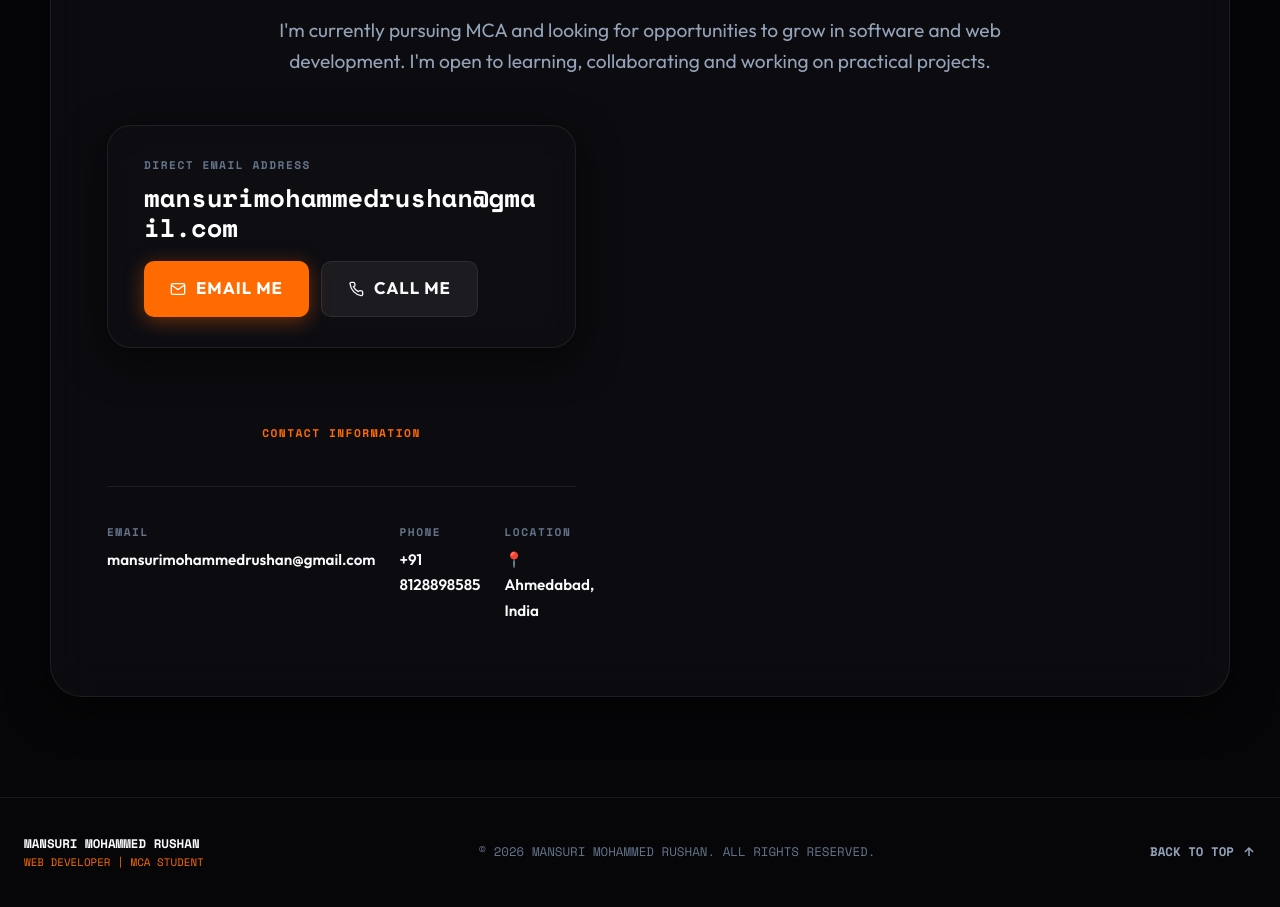
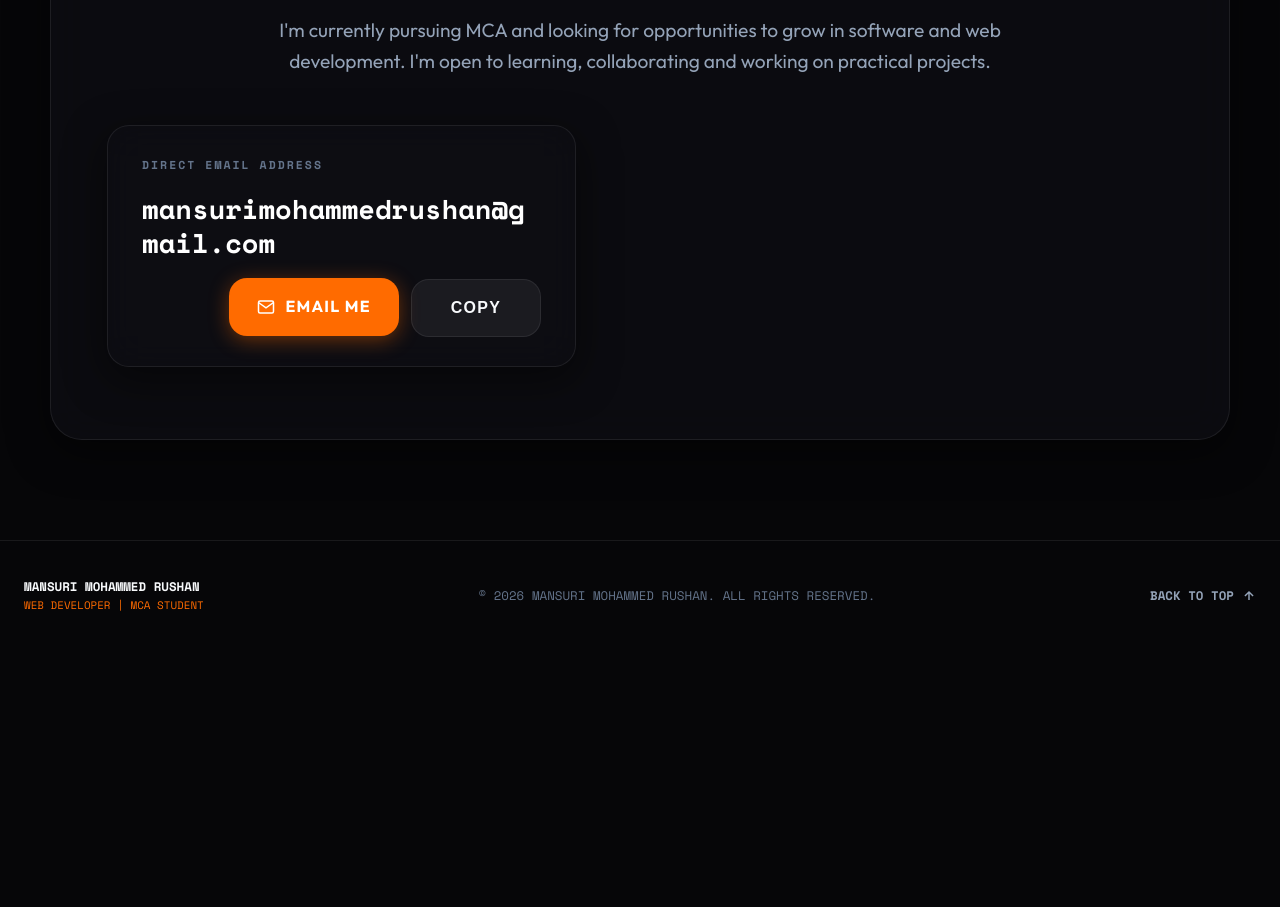
Before and after one commit to rushan246/rushan, a website built with Vite: page index.html in a window 1280 px wide. Shown: the part 4187-5094 px from the top of the page. After the commit the page ends 4837 px from the top, so only its background shows below. Built offline with nearby package versions, Linux system fonts and the light colour scheme.

Commit message:
Match contact section to mockup layout

```diff
--- a/index.html
+++ b/index.html
@@ -396,46 +396,22 @@
 
           <div class="contact-layout">
             <div class="contact-info-panel">
-              <!-- Email Box with Real Mailto Action Button -->
               <div class="email-box glass-card">
                 <span class="email-label">DIRECT EMAIL ADDRESS</span>
                 <div class="email-row">
                   <span id="email-address" class="email-text">mansurimohammedrushan@gmail.com</span>
                   <div class="email-actions-group">
-                    <a href="mailto:mansurimohammedrushan@gmail.com" class="btn btn-primary btn-sm">
-                      <svg width="16" height="16" viewBox="0 0 24 24" fill="none" stroke="currentColor" stroke-width="2">
+                    <a href="mailto:mansurimohammedrushan@gmail.com" class="btn btn-primary email-btn">
+                      <svg width="18" height="18" viewBox="0 0 24 24" fill="none" stroke="currentColor" stroke-width="2">
                         <path d="M4 4h16c1.1 0 2 .9 2 2v12c0 1.1-.9 2-2 2H4c-1.1 0-2-.9-2-2V6c0-1.1.9-2 2-2z"/>
                         <polyline points="22,6 12,13 2,6"/>
                       </svg>
                       <span>EMAIL ME</span>
                     </a>
-                    <a href="tel:+918128898585" class="btn btn-secondary btn-sm">
-                      <svg width="16" height="16" viewBox="0 0 24 24" fill="none" stroke="currentColor" stroke-width="2">
-                        <path d="M22 16.92v3a2 2 0 0 1-2.18 2A19.86 19.86 0 0 1 3.08 4.18 2 2 0 0 1 5.06 2h3a2 2 0 0 1 2 1.72l.43 2.1a2 2 0 0 1-.54 1.79L8.2 8.6a16 16 0 0 0 7.2 7.2l.99-.75a2 2 0 0 1 1.79-.54l2.1.43A2 2 0 0 1 22 16.92z"/>
-                      </svg>
-                      <span>CALL ME</span>
-                    </a>
+                    <button type="button" id="copy-email-btn" class="btn btn-secondary copy-btn" aria-label="Copy email address">
+                      <span>COPY</span>
+                    </button>
                   </div>
-                </div>
-              </div>
-
-              <div class="contact-information-heading">CONTACT INFORMATION</div>
-
-              <!-- Contact Details Grid -->
-              <div class="contact-footer-grid">
-                <div class="contact-info-item">
-                  <span class="info-label">EMAIL</span>
-                  <a href="mailto:mansurimohammedrushan@gmail.com" class="info-link-val">mansurimohammedrushan@gmail.com</a>
-                </div>
-
-                <div class="contact-info-item">
-                  <span class="info-label">PHONE</span>
-                  <a href="tel:+918128898585" class="info-link-val">+91 8128898585</a>
-                </div>
-
-                <div class="contact-info-item">
-                  <span class="info-label">LOCATION</span>
-                  <span class="info-val">📍 Ahmedabad, India</span>
                 </div>
               </div>
             </div>
--- a/main.js
+++ b/main.js
@@ -22,6 +22,8 @@ const scrollProgressLine = document.getElementById('scroll-progress-line');
 // Controls & Menu
 const mobileToggle = document.getElementById('mobile-toggle');
 const mobileMenu = document.getElementById('mobile-menu');
+const copyEmailBtn = document.getElementById('copy-email-btn');
+const emailAddress = 'mansurimohammedrushan@gmail.com';
 
 // Modal Elements
 const modal = document.getElementById('project-modal');
@@ -227,6 +229,35 @@ function initMobileMenu() {
   }
 }
 
+function initCopyEmailButton() {
+  if (!copyEmailBtn) return;
+
+  copyEmailBtn.addEventListener('click', async () => {
+    try {
+      await navigator.clipboard.writeText(emailAddress);
+      const originalText = copyEmailBtn.innerText;
+      copyEmailBtn.innerText = 'COPIED';
+      copyEmailBtn.classList.add('copied');
+      setTimeout(() => {
+        copyEmailBtn.innerText = originalText;
+        copyEmailBtn.classList.remove('copied');
+      }, 1400);
+    } catch (error) {
+      const tempInput = document.createElement('textarea');
+      tempInput.value = emailAddress;
+      document.body.appendChild(tempInput);
+      tempInput.select();
+      document.execCommand('copy');
+      document.body.removeChild(tempInput);
+
+      copyEmailBtn.innerText = 'COPIED';
+      setTimeout(() => {
+        copyEmailBtn.innerText = 'COPY';
+      }, 1400);
+    }
+  });
+}
+
 /**
  * Initialize Event Listeners
  */
@@ -243,6 +274,7 @@ async function init() {
   initEvents();
   initModal();
   initMobileMenu();
+  initCopyEmailButton();
 
   await preloadFrames();
 
--- a/style.css
+++ b/style.css
@@ -1005,21 +1005,21 @@ body {
 }
 
 .email-box {
-  padding: 30px 36px;
-  border-radius: 24px;
-  max-width: 760px;
-  margin: 0 auto 52px;
+  padding: 30px 34px;
+  border-radius: 22px;
+  max-width: 920px;
+  margin: 0 auto 0;
   text-align: left;
 }
 
 .email-label {
-  font-size: 0.7rem;
+  font-size: 0.72rem;
   font-family: var(--font-mono);
   font-weight: 700;
   color: var(--text-dim);
-  letter-spacing: 1.5px;
+  letter-spacing: 2px;
   display: block;
-  margin-bottom: 8px;
+  margin-bottom: 18px;
 }
 
 .email-row {
@@ -1032,24 +1032,51 @@ body {
 
 .email-text {
   font-family: var(--font-mono);
-  font-size: clamp(1.45rem, 2vw, 2.5rem);
+  font-size: clamp(1.7rem, 2vw, 2.8rem);
   font-weight: 700;
   color: #fff;
   word-break: break-all;
-  line-height: 1.2;
+  line-height: 1.25;
+  flex: 1 1 auto;
 }
 
 .email-actions-group {
   display: flex;
   flex-wrap: wrap;
   justify-content: flex-end;
+  align-items: center;
   gap: 12px;
+  margin-left: auto;
 }
 
-.email-actions-group .btn {
-  min-height: 56px;
-  padding: 0 26px;
-  font-size: 1.05rem;
+.email-btn,
+.copy-btn {
+  min-height: 58px;
+  padding: 0 28px;
+  font-size: 1rem;
+  border-radius: 18px;
+  letter-spacing: 0.08em;
+}
+
+.copy-btn {
+  min-width: 130px;
+  justify-content: center;
+  background: rgba(255, 255, 255, 0.06);
+  border: 1px solid var(--border-color);
+  color: var(--text-main);
+}
+
+.copy-btn.copied {
+  background: rgba(255, 255, 255, 0.12);
+  border-color: rgba(255, 255, 255, 0.3);
+}
+
+.contact-layout {
+  display: block;
+}
+
+.contact-info-panel {
+  display: block;
 }
 
 .contact-information-heading {
```
